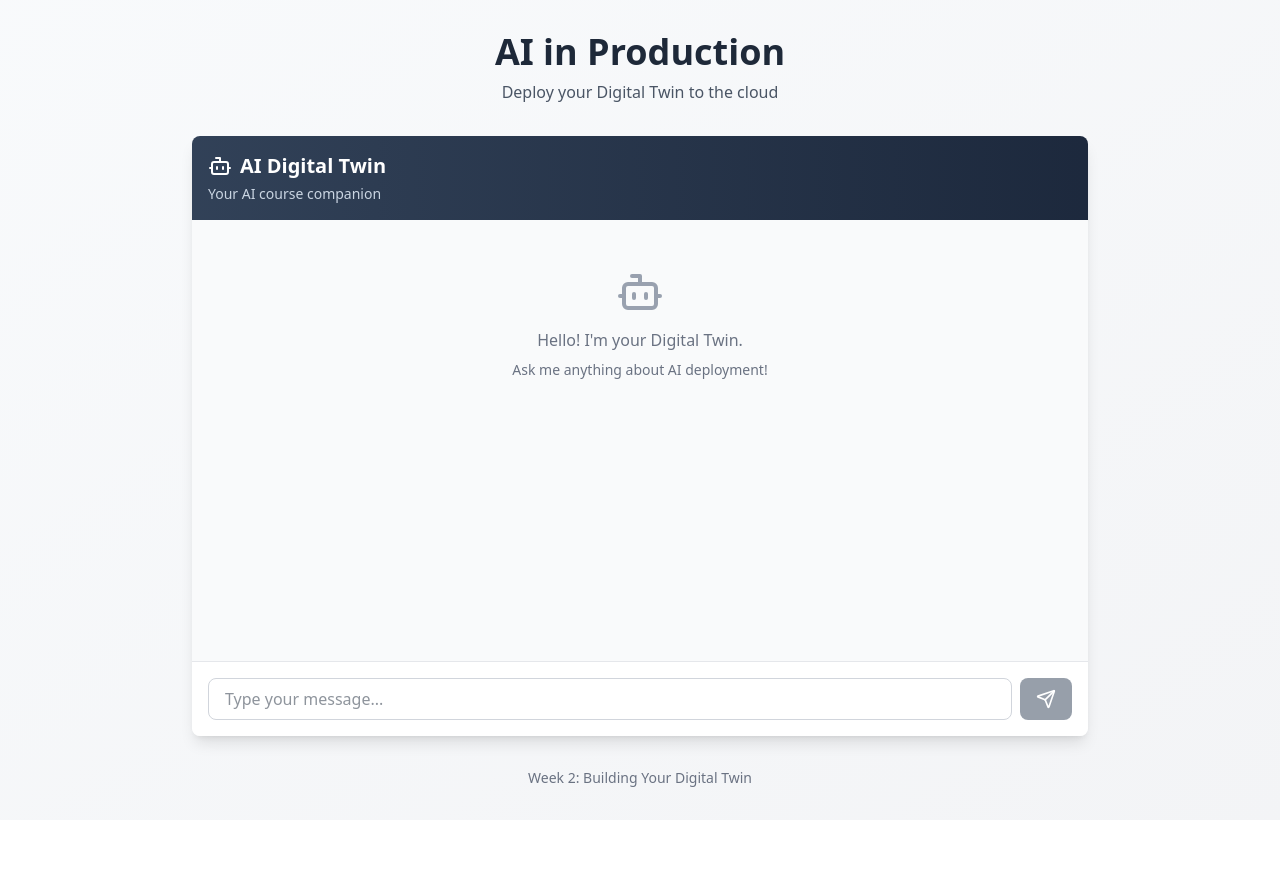
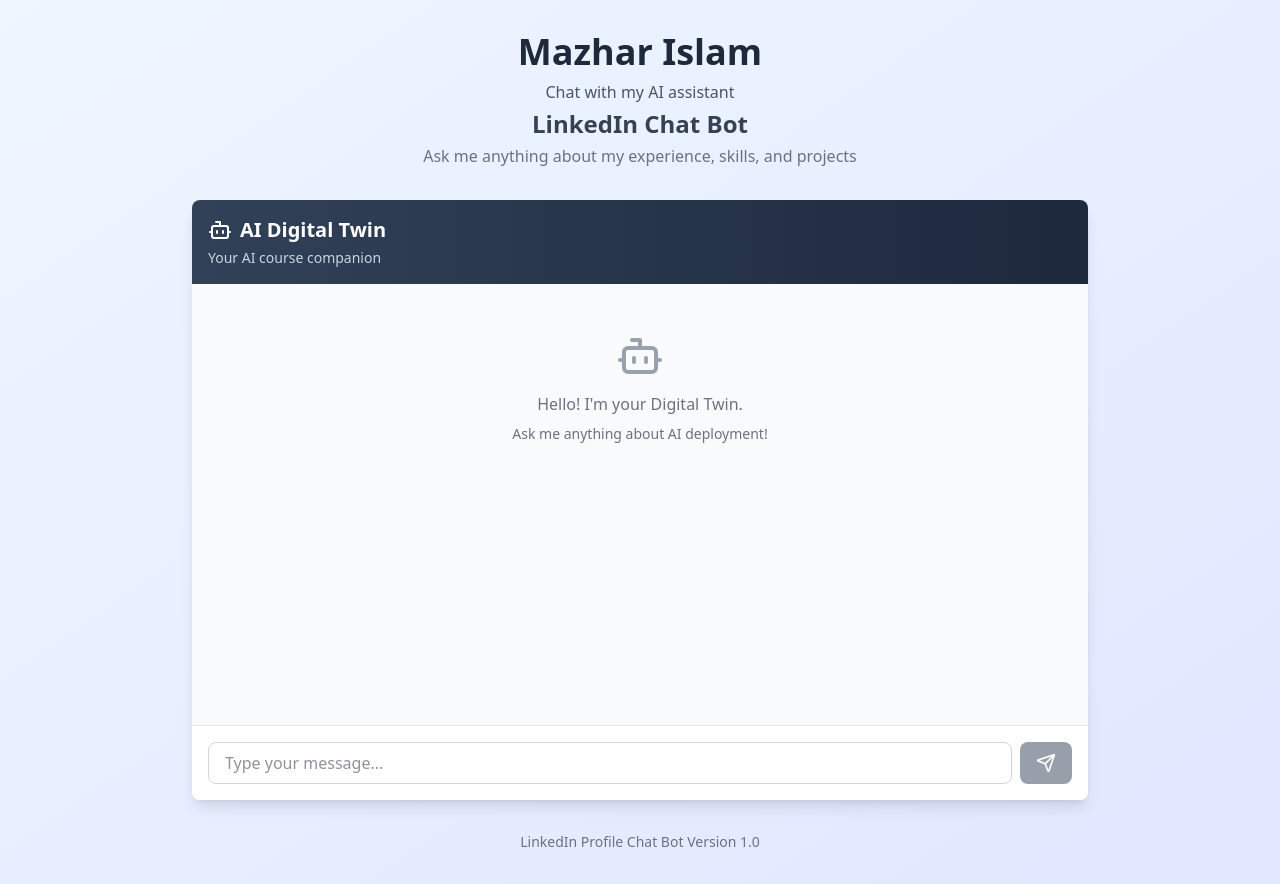
Before and after one commit to mazharislam/prochatbot, a Next.js app in the folder frontend/: page / in a window 1280 px wide. Before the commit the page ends 820 px from the top, so only its background shows below. Built offline with nearby package versions, Linux system fonts and the light colour scheme.

Commit message:
Update page branding and blue gradient background

```diff
--- a/frontend/app/page.tsx
+++ b/frontend/app/page.tsx
@@ -2,22 +2,26 @@ import Twin from '@/components/twin';
 
 export default function Home() {
   return (
-    <main className="min-h-screen bg-gradient-to-br from-slate-50 to-gray-100">
+    <main className="min-h-screen bg-gradient-to-br from-blue-50 to-indigo-100">
       <div className="container mx-auto px-4 py-8">
         <div className="max-w-4xl mx-auto">
           <h1 className="text-4xl font-bold text-center text-gray-800 mb-2">
-            AI in Production
+            Mazhar Islam
           </h1>
-          <p className="text-center text-gray-600 mb-8">
-            Deploy your Digital Twin to the cloud
+          <p className="text-center text-gray-600 mb-1">
+            Chat with my AI assistant
           </p>
-
+          <h2 className="text-2xl font-semibold text-center text-gray-700 mb-1">
+            LinkedIn Chat Bot
+          </h2>
+          <p className="text-center text-gray-500 mb-8">
+            Ask me anything about my experience, skills, and projects
+          </p>
           <div className="h-[600px]">
             <Twin />
           </div>
-
           <footer className="mt-8 text-center text-sm text-gray-500">
-            <p>Week 2: Building Your Digital Twin</p>
+            <p>LinkedIn Profile Chat Bot Version 1.0</p>
           </footer>
         </div>
       </div>
```
